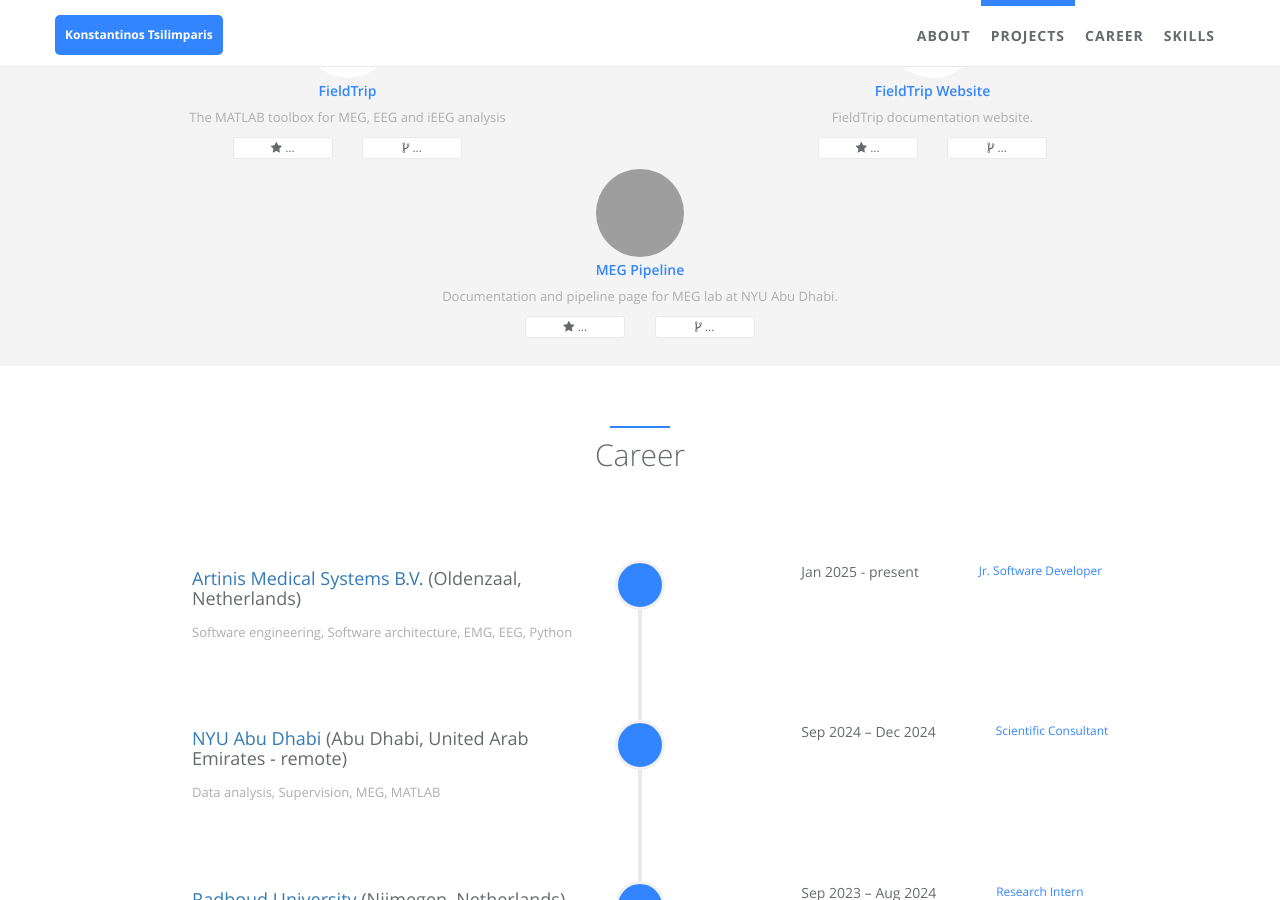
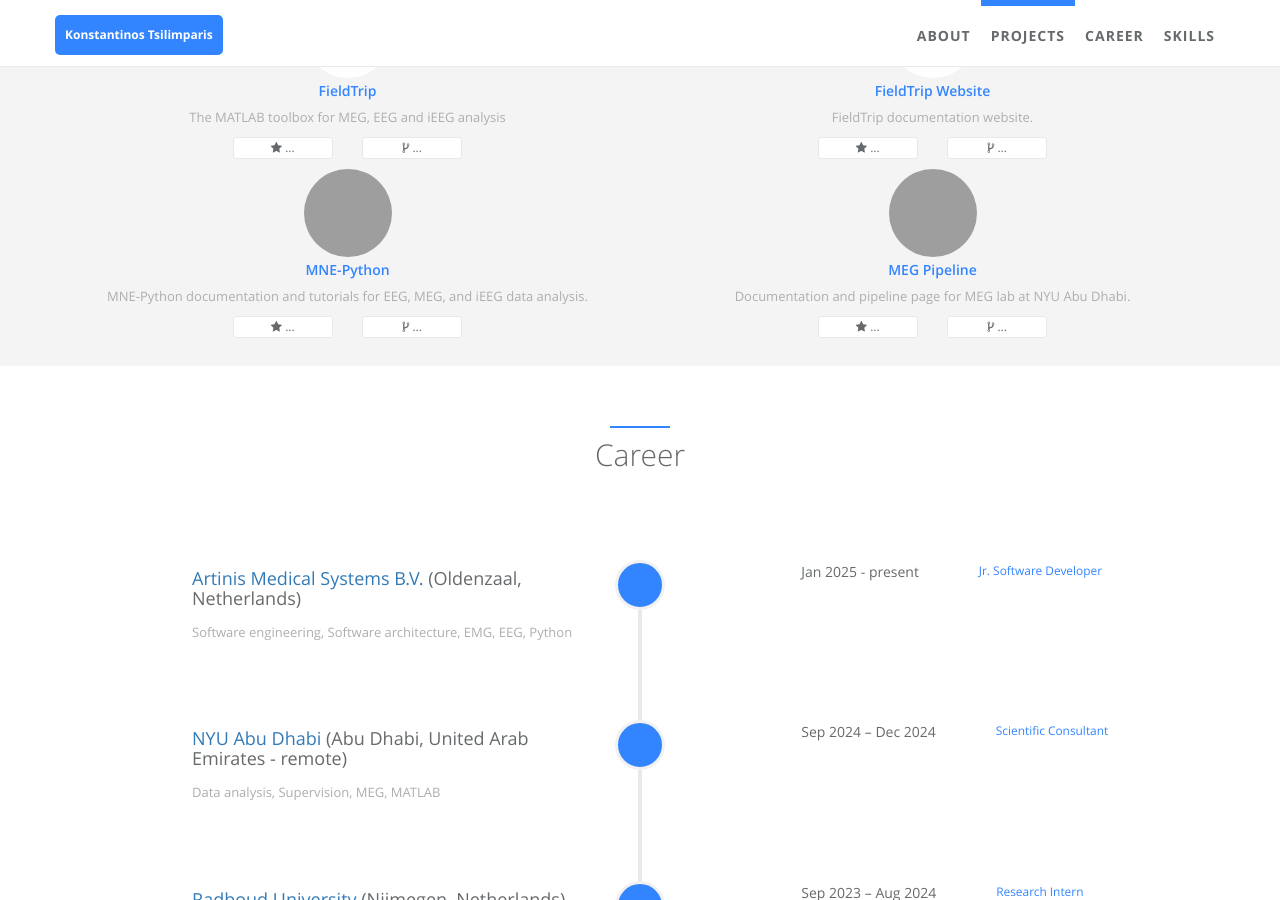
Before and after one commit to contsili/contsili.github.io, a Jekyll site: the page built from index.html, in a window 1280 px wide and 900 px high, scrolled down 1085 px. Built offline with Jekyll 4.4.1, drawn with Linux system fonts in a browser that asks for light colours; grey boxes are pictures that could not be loaded.

Commit message:
Add MNE-Python project to projects.yml
Added MNE-Python project details to the projects list.

```diff
--- a/_data/index/projects.yml
+++ b/_data/index/projects.yml
@@ -19,6 +19,14 @@
   img: static/assets/img/landing/fieldtrip_logo.png
   desc: FieldTrip documentation website.
 
+- name: MNE-Python
+  i18n: Markdown
+  gh_user: mne-tools
+  repo: mne-python
+  url: https://mne.tools/stable/index.html
+  img: static/assets/img/landing/mne_python_logo.png
+  desc: MNE-Python documentation and tutorials for EEG, MEG, and iEEG data analysis.
+
 - name: MEG Pipeline
   i18n: Markdown
   gh_user: Hzaatiti
```
